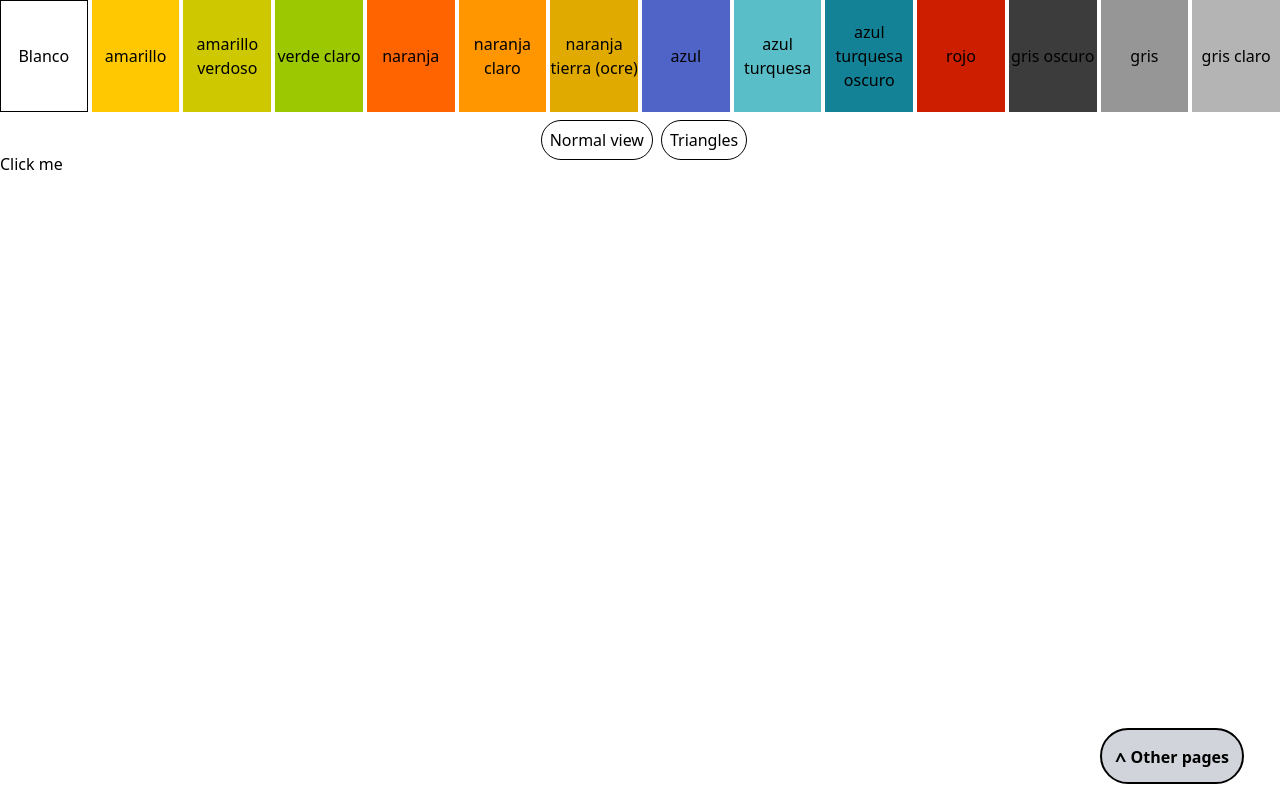
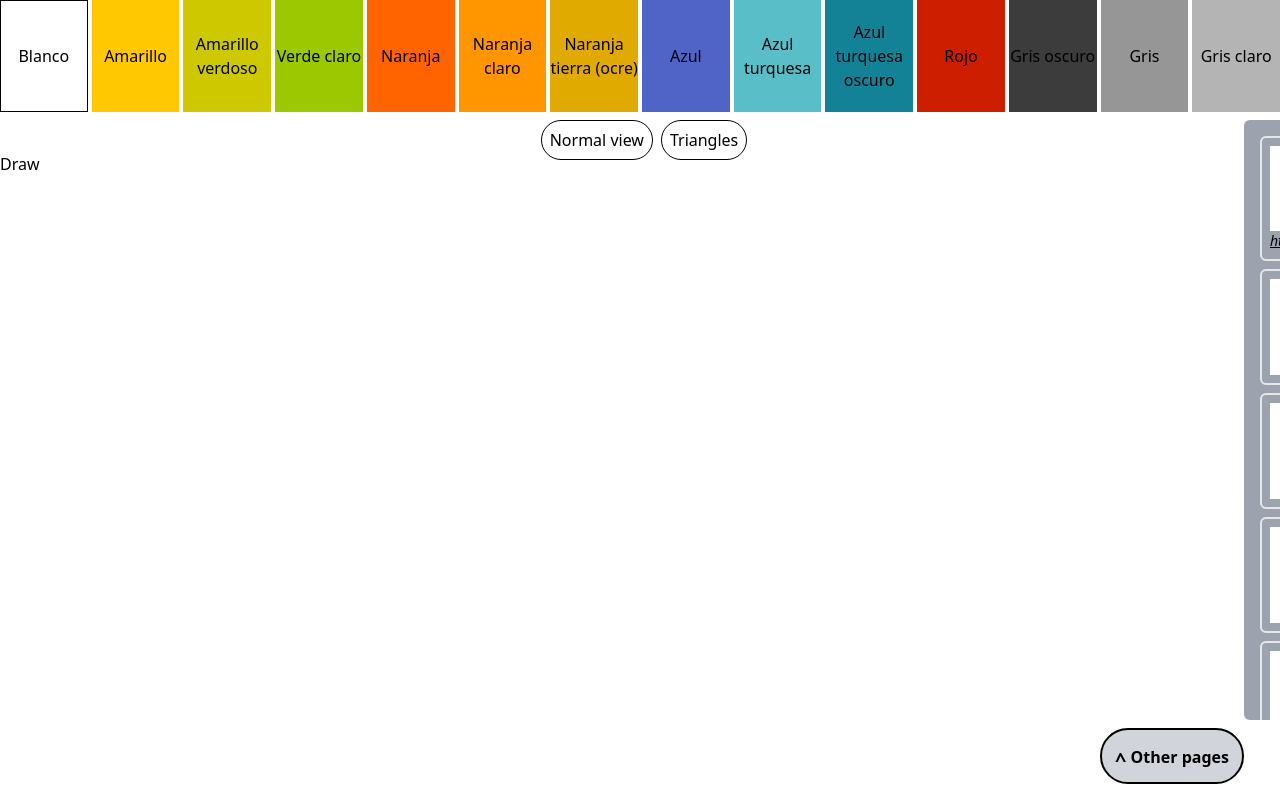
Before and after one commit to PaperlinkAbyss/portfolio-main, a Next.js app: page /games/processing/triangles in a window 1280 px wide. Built offline with nearby package versions, Linux system fonts and the light colour scheme.

Commit message:
fixing issues of navbar animations, capitalization on layout

```diff
--- a/components/FloatingNav.tsx
+++ b/components/FloatingNav.tsx
@@ -59,7 +59,7 @@ export default function FloatingNav() {
     <div className='z-50'>
       <div
         onClick={handleClick}
-        className={`' fixed bottom-4 right-9 inline-block rounded-full border-2 border-solid border-black bg-gray-300 p-3 text-center font-semibold transition-[width] duration-700 hover:bg-slate-500  ${
+        className={`' fixed bottom-4 right-9 inline-block rounded-full border-2 border-solid border-black bg-gray-300 p-3 text-center font-semibold transition-all duration-700 hover:bg-slate-500  ${
           isOpen ? 'w-3/4' : 'w-36'
         } `}
       >
@@ -74,7 +74,7 @@ export default function FloatingNav() {
       </div>
       <div
         className={`fixed bottom-20 right-9 z-50 h-3/4 w-3/4 bg-gray-400 ${
-          isOpen ? '' : 'left-full'
+          isOpen ? '' : '-right-9 w-2 translate-x-full'
         } scrollbar overflow-auto rounded-md p-2 transition-all duration-700`}
       >
         {projectArray.map(({ img, name, optional, original, slug }, index) => {
--- a/components/processing/ProcessingLayout.tsx
+++ b/components/processing/ProcessingLayout.tsx
@@ -1,5 +1,6 @@
 import Link from 'next/link'
 import React, { createContext, PropsWithChildren, useState } from 'react'
+import toCap from '~/pokedex/toCap'
 export const colores = [
   { nombre: 'Blanco', color: 'rgb(255,255,255)' },
   { nombre: 'amarillo', color: 'rgb(255, 200, 0)' },
@@ -50,7 +51,7 @@ export default function ProcessingLayout({ children }: PropsWithChildren) {
               onClick={(event) => swapSelectedColor(event)}
               style={{ backgroundColor: `${color}` }}
             >
-              {nombre}
+              {toCap(nombre)}
             </div>
           )
         })}
--- a/pages/games/processing/triangles.tsx
+++ b/pages/games/processing/triangles.tsx
@@ -18,7 +18,7 @@ export default function Triangles() {
   }
   return (
     <>
-      <button onClick={draw}>Click me</button>
+      <button onClick={draw}>Draw</button>
       <div
         className='mx-auto mt-2 grid w-screen place-content-center'
         ref={triangleRef}
```
